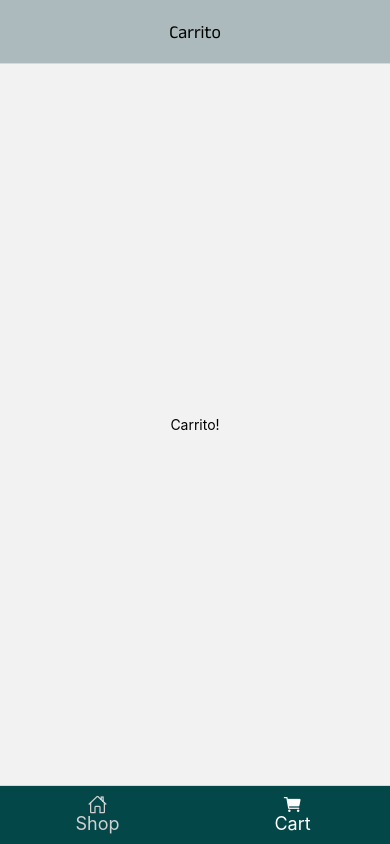
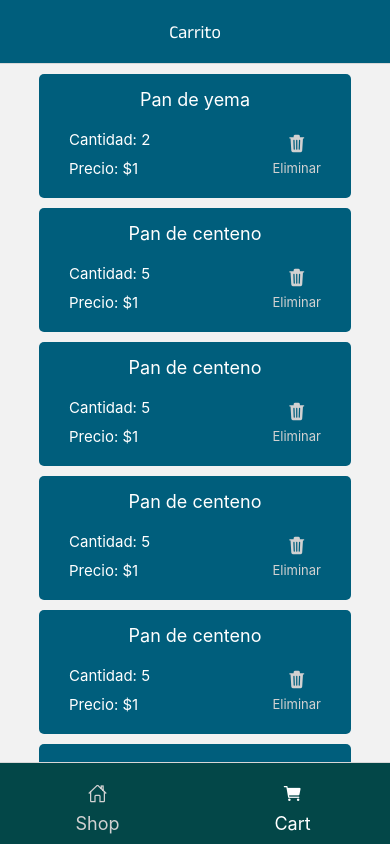
Before and after one commit to lautarodesouches/bakery-app, a React Native app: screen /CartTab in a window 390 px wide. Built offline with nearby package versions, Linux system fonts and the light colour scheme.

Commit message:
Cart Items

```diff
--- /dev/null
+++ b/src/components/CartItem/index.js
@@ -0,0 +1,30 @@
+import { ScrollView, Text, TouchableOpacity, View } from "react-native";
+import { styles } from "./styles";
+import Ionicons from '@expo/vector-icons/Ionicons';
+
+const CartItem = ({ item, handleDelete }) => {
+
+    const { title, quantity, price, id } = item;
+
+    return (
+        <ScrollView  style={styles.container}>
+            <ScrollView>
+                <Text style={styles.title}>{title}</Text>
+            </ScrollView>
+            <View style={styles.details}>
+                <View>
+                    <Text style={styles.text}>Cantidad: {quantity}</Text>
+                    <Text style={styles.text}>Precio: ${price}</Text>
+                </View>
+                <View>
+                    <TouchableOpacity style={styles.delete} onPress={() => handleDelete(id)}>
+                        <Ionicons name={'trash'} color={'#d1d1d1'} size={20} />
+                        <Text style={styles.label}>Eliminar</Text>
+                    </TouchableOpacity>
+                </View>
+            </View>
+        </ScrollView>
+    );
+}
+
+export default CartItem;
--- /dev/null
+++ b/src/components/CartItem/styles.js
@@ -0,0 +1,36 @@
+import { StyleSheet } from "react-native";
+import { secondaryBg, secondaryText } from "../../constants/colors";
+
+export const styles = StyleSheet.create({
+    container: {
+        backgroundColor: secondaryBg,
+        borderRadius: 5,
+        marginVertical: 5,
+        paddingVertical: 15,
+        paddingHorizontal: 30,
+    },
+    title: {
+        color: secondaryText,
+        fontSize: 18,
+        marginBottom: 15,
+        textAlign: 'center',
+    },
+    details: {
+        alignItems: 'center',
+        flexDirection: 'row',
+        justifyContent: 'space-between',
+    },
+    text: {
+        color: secondaryText,
+        fontSize: 15,
+        marginVertical: 5
+    },
+    delete: {
+        alignItems: 'center'
+    },
+    label: {
+        color: '#d1d1d1',
+        fontSize: 13,
+        marginTop: 5
+    }
+})
--- a/src/components/index.js
+++ b/src/components/index.js
@@ -3,3 +3,4 @@ export { default as ButtonPrimary } from './ButtonPrimary';
 export { default as ButtonSecondary } from './ButtonSecondary';
 export { default as CategoryItem } from './CategoryItem';
 export { default as ProductItem } from './ProductItem';
+export { default as CartItem } from './CartItem';
--- a/src/constants/colors/index.js
+++ b/src/constants/colors/index.js
@@ -2,5 +2,5 @@ export const themeBg = '#fff';
 export const themeText = '#000';
 export const primaryBg = '#034748';
 export const primaryText = '#fff';
-export const secondaryBg = '#ADBABD';
-export const secondaryText = '#000';
+export const secondaryBg = '#005E7C';
+export const secondaryText = '#fff';
--- /dev/null
+++ b/src/constants/data/cart.js
@@ -0,0 +1,111 @@
+export const cart = [
+    {
+        id: 1,
+        categoryId: 1,
+        title: 'Pan de yema',
+        description: 'clasico y delicioso pan de yema',
+        weight: '60gr',
+        price: 1.00,
+        quantity: 2
+    }
+    ,
+    {
+        id: 0,
+        categoryId: 5,
+        title: 'Pan de centeno',
+        description: 'clasico y delicioso pan de centeno',
+        weight: '60gr',
+        price: 1.00,
+        quantity: 5
+    }
+    ,
+    {
+        id: 11,
+        categoryId: 5,
+        title: 'Pan de centeno',
+        description: 'clasico y delicioso pan de centeno',
+        weight: '60gr',
+        price: 1.00,
+        quantity: 5
+    }
+    ,
+    {
+        id: 2,
+        categoryId: 5,
+        title: 'Pan de centeno',
+        description: 'clasico y delicioso pan de centeno',
+        weight: '60gr',
+        price: 1.00,
+        quantity: 5
+    }
+    ,
+    {
+        id: 3,
+        categoryId: 5,
+        title: 'Pan de centeno',
+        description: 'clasico y delicioso pan de centeno',
+        weight: '60gr',
+        price: 1.00,
+        quantity: 5
+    }
+    ,
+    {
+        id: 4,
+        categoryId: 5,
+        title: 'Pan de centeno',
+        description: 'clasico y delicioso pan de centeno',
+        weight: '60gr',
+        price: 1.00,
+        quantity: 5
+    }
+    ,
+    {
+        id: 5,
+        categoryId: 5,
+        title: 'Pan de centeno',
+        description: 'clasico y delicioso pan de centeno',
+        weight: '60gr',
+        price: 1.00,
+        quantity: 5
+    }
+    ,
+    {
+        id: 6,
+        categoryId: 5,
+        title: 'Pan de centeno',
+        description: 'clasico y delicioso pan de centeno',
+        weight: '60gr',
+        price: 1.00,
+        quantity: 5
+    }
+    ,
+    {
+        id: 7,
+        categoryId: 5,
+        title: 'Pan de centeno',
+        description: 'clasico y delicioso pan de centeno',
+        weight: '60gr',
+        price: 1.00,
+        quantity: 5
+    }
+    ,
+    {
+        id: 8,
+        categoryId: 5,
+        title: 'Pan de centeno',
+        description: 'clasico y delicioso pan de centeno',
+        weight: '60gr',
+        price: 1.00,
+        quantity: 5
+    }
+    ,
+    {
+        id: 9,
+        categoryId: 5,
+        title: 'Pan de centeno',
+        description: 'clasico y delicioso pan de centeno',
+        weight: '60gr',
+        price: 1.00,
+        quantity: 5
+    }
+]
--- a/src/navigation/main.js
+++ b/src/navigation/main.js
@@ -23,24 +23,20 @@ const MainNavigator = () => {
             <Stack.Screen
                 name='Categories'
                 component={Categories}
-                options={{ title: 'Categorías' }}
+                options={{ title: 'Categorías'}}
             />
             <Stack.Screen
                 name='Products'
                 component={Products}
                 options={({ route }) => ({
-                    title: route.params.name,
-                    headerStyle: {backgroundColor: route.params.background},
-                    headerTintColor: '#000'
+                    title: route.params.name
                 })}
             />
             <Stack.Screen
                 name='ProductDetail'
                 component={ProductDetail}
                 options={({ route }) => ({
-                    title: route.params.name,
-                    headerStyle: {backgroundColor: route.params.background},
-                    headerTintColor: '#000'
+                    title: route.params.name
                 })}
             />
         </Stack.Navigator>
--- a/src/navigation/tab.js
+++ b/src/navigation/tab.js
@@ -5,6 +5,8 @@ import MainNavigator from './main';
 import Ionicons from '@expo/vector-icons/Ionicons';
 
 const BottomTabs = createBottomTabNavigator();
+
+const Icon = ({name, focused}) => <Ionicons name={focused ? name : `${name}-outline`} color={focused ? primaryText : '#d1d1d1'} size={20} />
 
 const TabNavigator = () => {
     return (
@@ -20,7 +22,7 @@ const TabNavigator = () => {
                 tabBarStyle: {
                     backgroundColor: primaryBg,
                     padding: 10,
-                    height: '7%'
+                    flex: 0.08,
                 }
             }}
         >
@@ -29,7 +31,7 @@ const TabNavigator = () => {
                 component={MainNavigator}
                 options={{
                     tabBarLabel: 'Shop',
-                    tabBarIcon: ({ focused }) => <Ionicons name={focused ? 'home' : 'home-outline'} size={20} color={focused ? primaryText : '#d1d1d1'} />
+                    tabBarIcon: ({ focused }) => <Icon name='home' focused={focused} />
                 }}
             />
             <BottomTabs.Screen
@@ -37,7 +39,7 @@ const TabNavigator = () => {
                 component={CartNavigator}
                 options={{
                     tabBarLabel: 'Cart',
-                    tabBarIcon: ({ focused }) => <Ionicons name={focused ? 'cart' : 'cart-outline'} size={20} color={focused ? primaryText : '#d1d1d1'} />
+                    tabBarIcon: ({ focused }) => <Icon name='cart' focused={focused} />
                 }}
             />
         </BottomTabs.Navigator>
--- a/src/screens/Cart/index.js
+++ b/src/screens/Cart/index.js
@@ -1,10 +1,38 @@
-import { Text, View } from "react-native";
+import { FlatList, View, Text } from "react-native";
+import { ButtonPrimary, CartItem } from "../../components";
+import { cart } from "../../constants/data/cart";
 import { styles } from "./styles";
 
 const Cart = () => {
-    return(
+
+    const total = cart.reduce((acc, item) => acc + item.price * item.quantity, 0);
+
+    const handleConfirmPurchase = () => {
+
+    }
+
+    const handleDelete = id => {
+        console.log(id);
+    }
+
+    const renderCartItem = ({ item }) => <CartItem item={item} handleDelete={handleDelete} />
+
+    return (
         <View style={styles.container}>
-            <Text>Carrito!</Text>
+            <View style={styles.cartList}>
+                <FlatList
+                    data={cart}
+                    renderItem={renderCartItem}
+                    keyExtractor={(item) => item.id}
+                />
+            </View>
+            <View>
+                <View style={styles.total}>
+                    <Text style={styles.text}>Total: </Text>
+                    <Text style={styles.text}>${total}</Text>
+                </View>
+                <ButtonPrimary onPress={() => handleConfirmPurchase()}>Confirmar compra</ButtonPrimary>
+            </View>
         </View>
     );
 }
--- a/src/screens/Cart/styles.js
+++ b/src/screens/Cart/styles.js
@@ -2,8 +2,21 @@ import { StyleSheet } from "react-native";
 
 export const styles = StyleSheet.create({
     container: {
-        flex: 1,
-        justifyContent: 'center',
-        alignItems: 'center'
+        flex: 0.85,
+        alignItems: 'center',
+        justifyContent: 'flex-start',
+    },
+    cartList: {
+        marginTop: 5,
+        marginBottom: 20,
+        width: '80%'
+    },
+    total: {
+        flexDirection: 'row',
+        justifyContent: 'space-around',
+        marginBottom: 10
+    },
+    text: {
+        fontSize: 20
     }
 });
```
